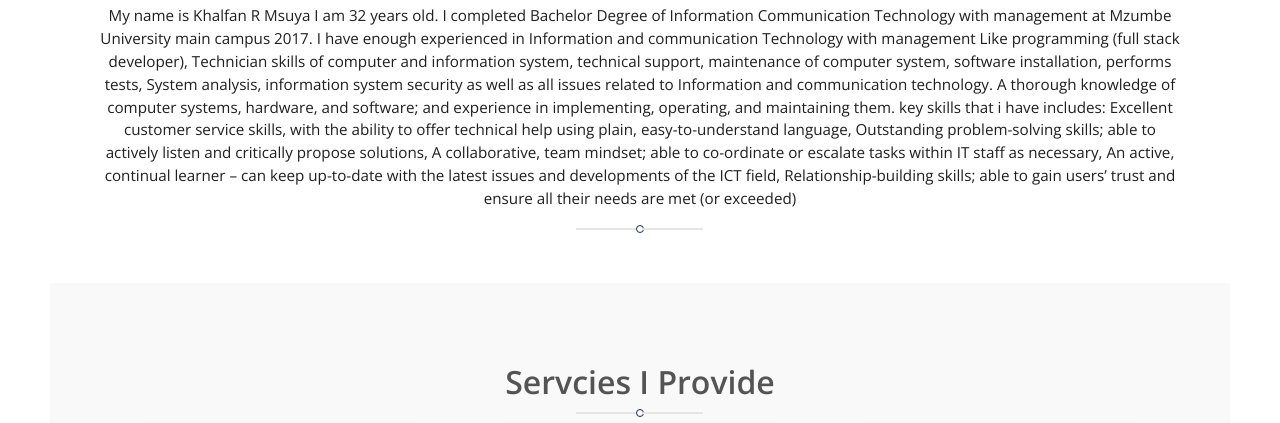
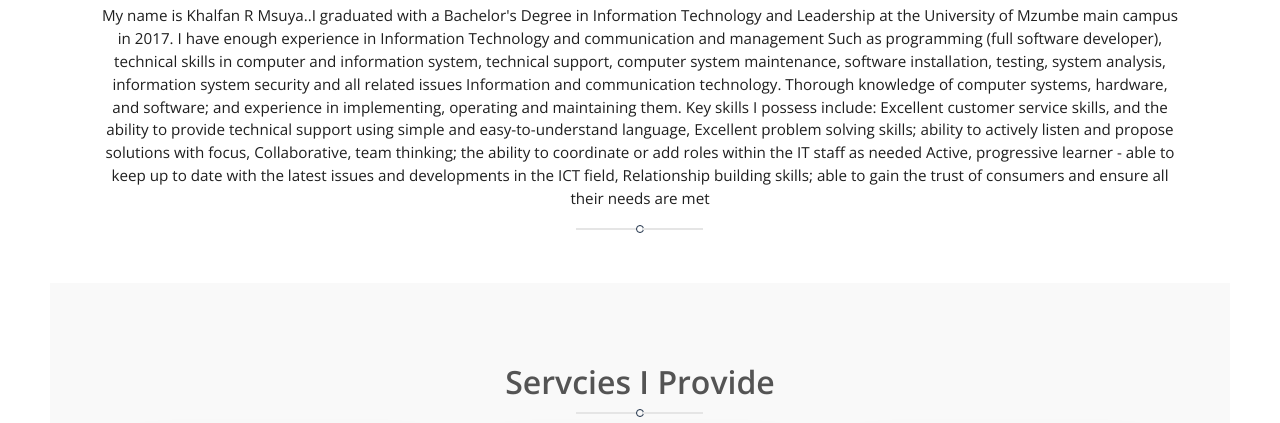
Before and after one commit to mlekeJr/myProfile11, a plain HTML site: page index.html in a window 1280 px wide. Shown: the part 674-1097 px from the top of the page. Drawn offline with nearby package versions, Linux system fonts and the light colour scheme.

Commit message:
Update index.html

```diff
--- a/index.html
+++ b/index.html
@@ -88,7 +88,18 @@
            <div class="container">
                <div class="session-title row">
                     <h2>About Me</h2>
-                    <p>My name is Khalfan R Msuya I am 32 years old. I completed Bachelor Degree of Information Communication Technology with management at Mzumbe University main campus 2017. I have enough experienced in Information and communication Technology with management Like programming (full stack developer), Technician skills of computer and information system, technical support, maintenance of computer system, software installation, performs tests, System analysis, information system security as well as all issues related to Information and communication technology. A thorough knowledge of computer systems, hardware, and software; and experience in implementing, operating, and maintaining them. key skills that i have includes: Excellent customer service skills, with the ability to offer technical help using plain, easy-to-understand language, Outstanding problem-solving skills; able to actively listen and critically propose solutions, A collaborative, team mindset; able to co-ordinate or escalate tasks within IT staff as necessary, An active, continual learner – can keep up-to-date with the latest issues and developments of the ICT field, Relationship-building skills; able to gain users’ trust and ensure all their needs are met (or exceeded)</p>
+                    <p>
+
+                        My name is Khalfan R Msuya..I graduated with a Bachelor's Degree in Information Technology and Leadership at the University of Mzumbe main campus in 2017.
+                        I have enough experience in Information Technology and communication and management Such as programming (full software developer), technical skills in computer and information system,
+                        technical support, computer system maintenance, software installation, testing, system analysis, information system security and all related issues
+                        Information and communication technology. Thorough knowledge of computer systems, hardware, and software; and experience in implementing, operating and maintaining them.
+                        Key skills I possess include: Excellent customer service skills, and the ability to provide technical support using simple and easy-to-understand language,
+                        Excellent problem solving skills; ability to actively listen and propose solutions with focus, Collaborative, team thinking; the ability to coordinate or
+                        add roles within the IT staff as needed Active, progressive learner - able to keep up to date with the latest issues and developments in the ICT field,
+                        Relationship building skills; able to gain the trust of consumers and ensure all their needs are met
+
+                    </p>
                     <div class="heading-line"></div>
                 </div>
                 <!--div class="about-row row">
```
